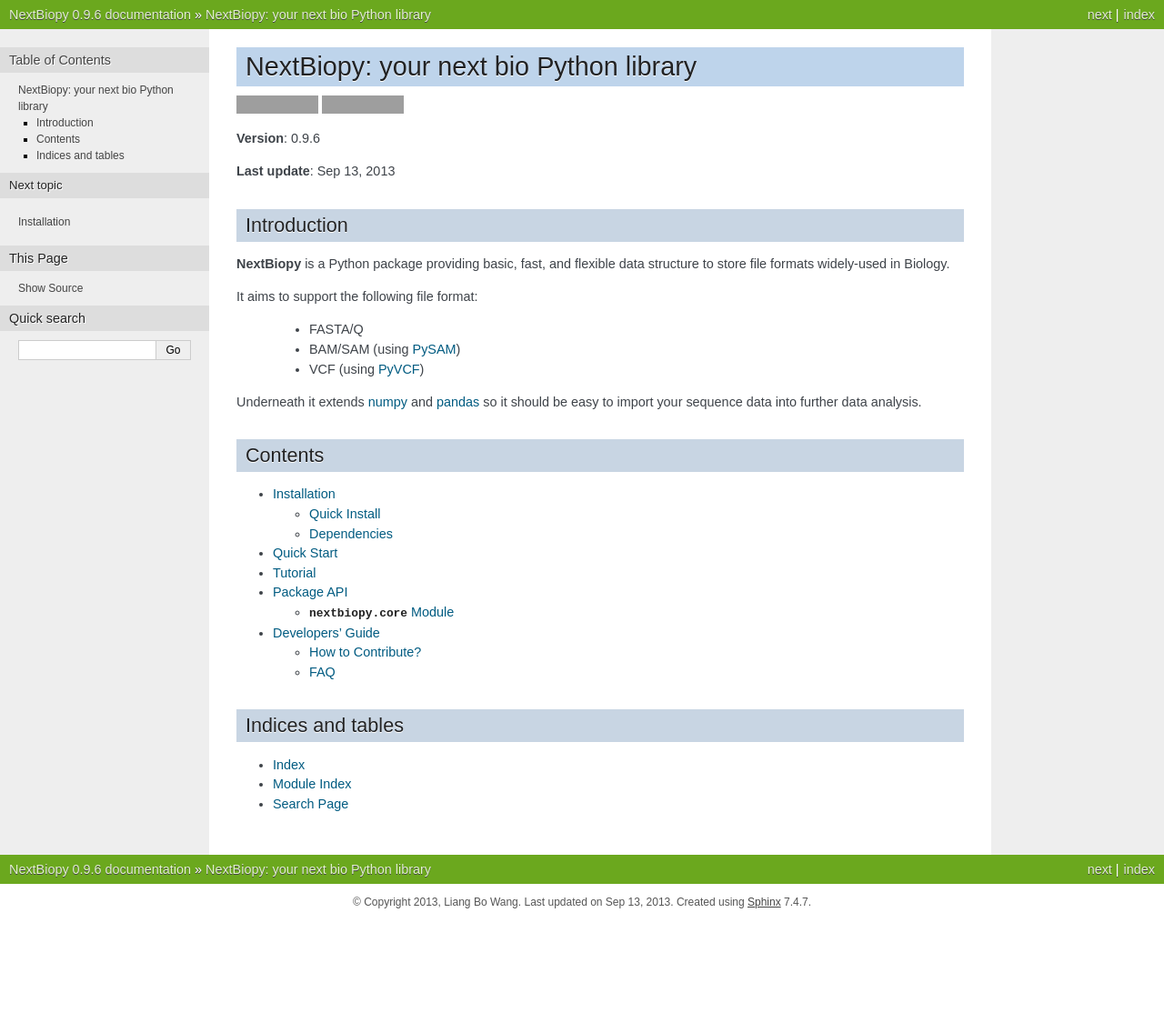
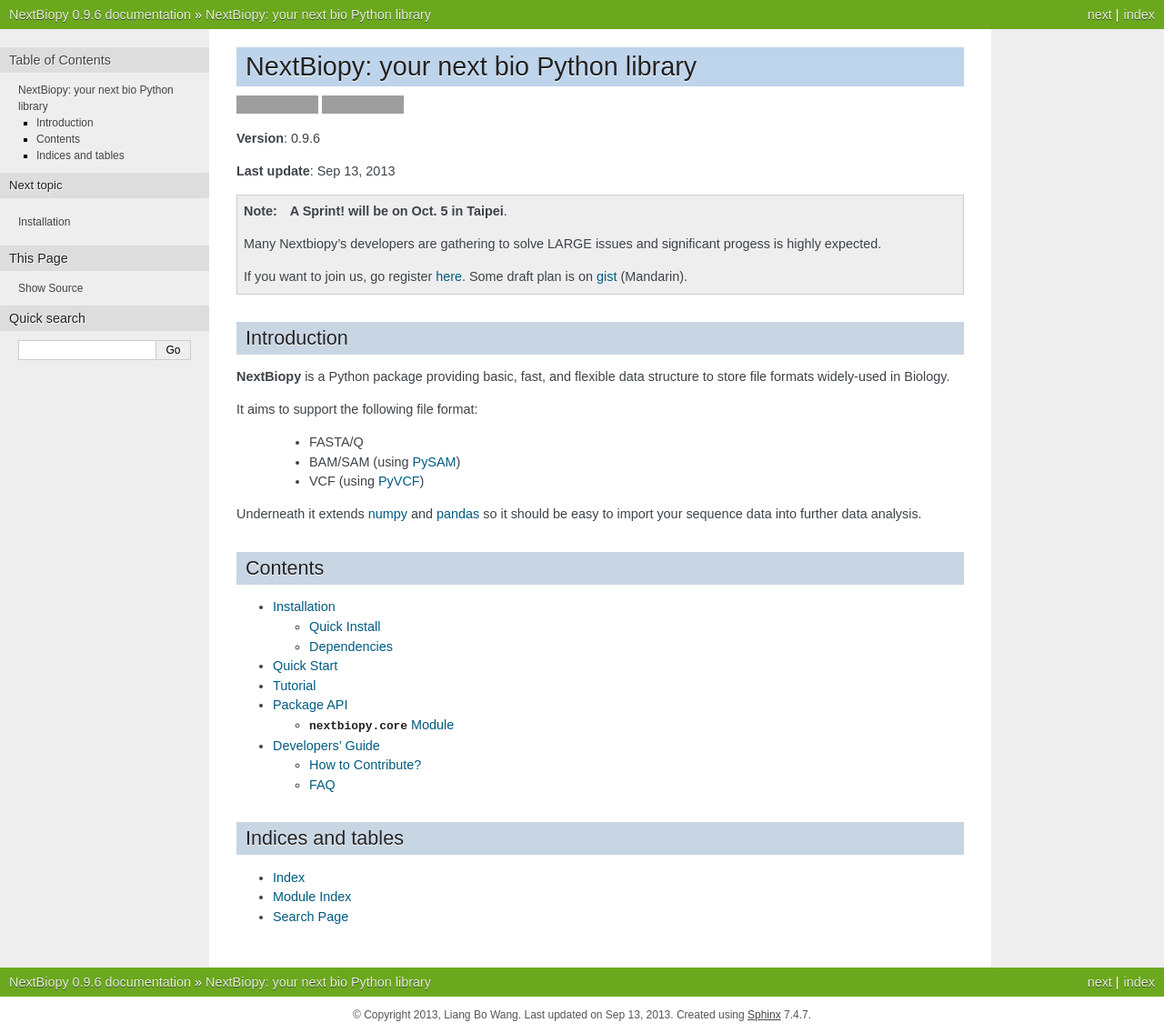
Before and after one commit to mauriceling/nextbiopy, a Sphinx documentation site: the page built from docs/index.rst, in a window 1280 px wide. Shown: the whole page at 91% size. Built offline with Sphinx 7.4.7, drawn with Linux system fonts in a browser that asks for light colours; before the commit the page ends 1012 px from its top, so only the background shows below that; grey boxes are pictures that could not be loaded.

Commit message:
add Sprint for information

```diff
--- a/docs/index.rst
+++ b/docs/index.rst
@@ -10,6 +10,16 @@ NextBiopy: your next bio Python library
 **Version**: |version|
 
 **Last update**: |today|
+
+.. note::
+
+    **A Sprint! will be on Oct. 5 in Taipei**.
+
+    Many Nextbiopy's developers are gathering to solve LARGE issues
+    and significant progess is highly expected.
+
+    If you want to join us, go register `here <http://registrano.com/events/9691cb>`__.
+    Some draft plan is on `gist <https://gist.github.com/ccwang002/6272392>`__ (Mandarin).
 
 Introduction
 ============
```
